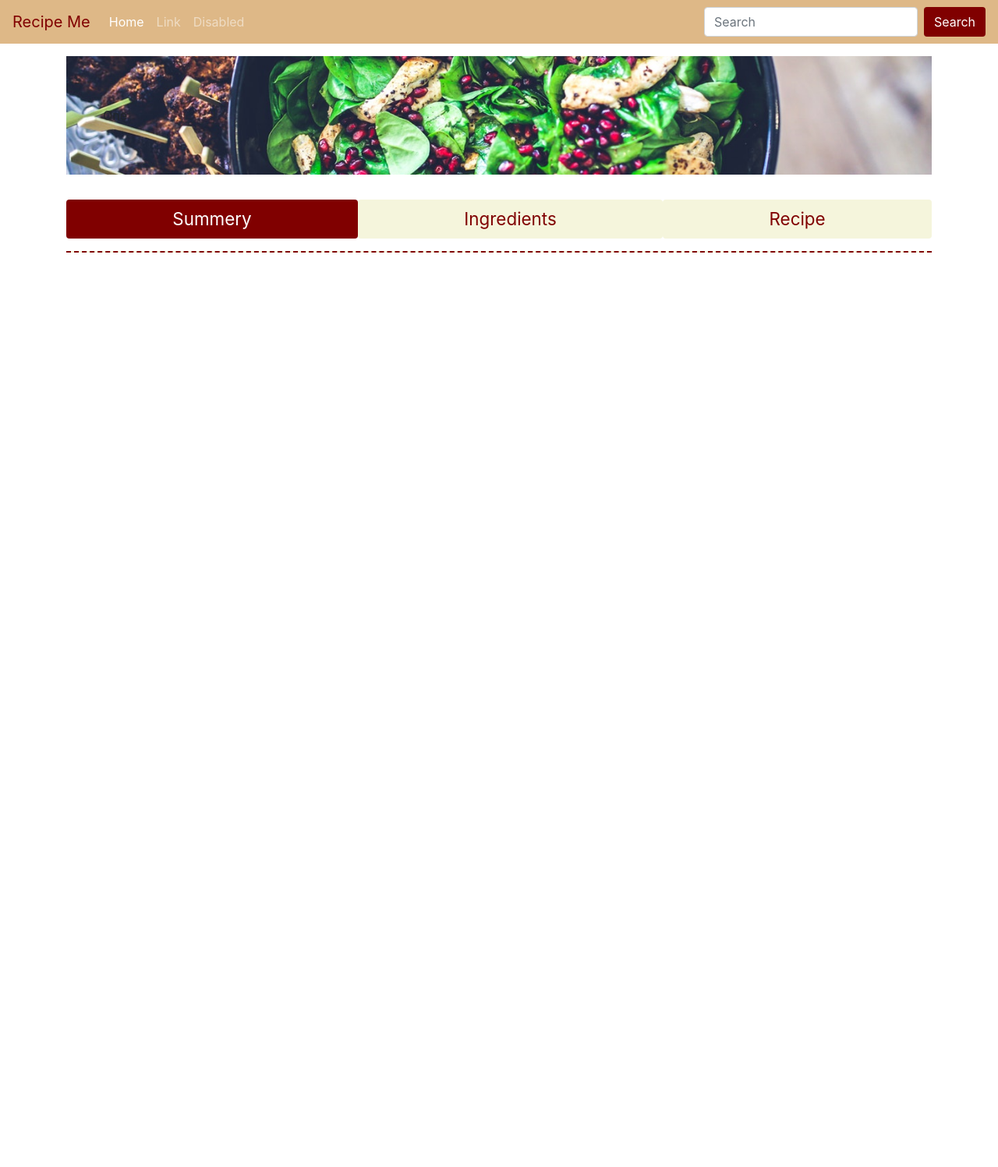
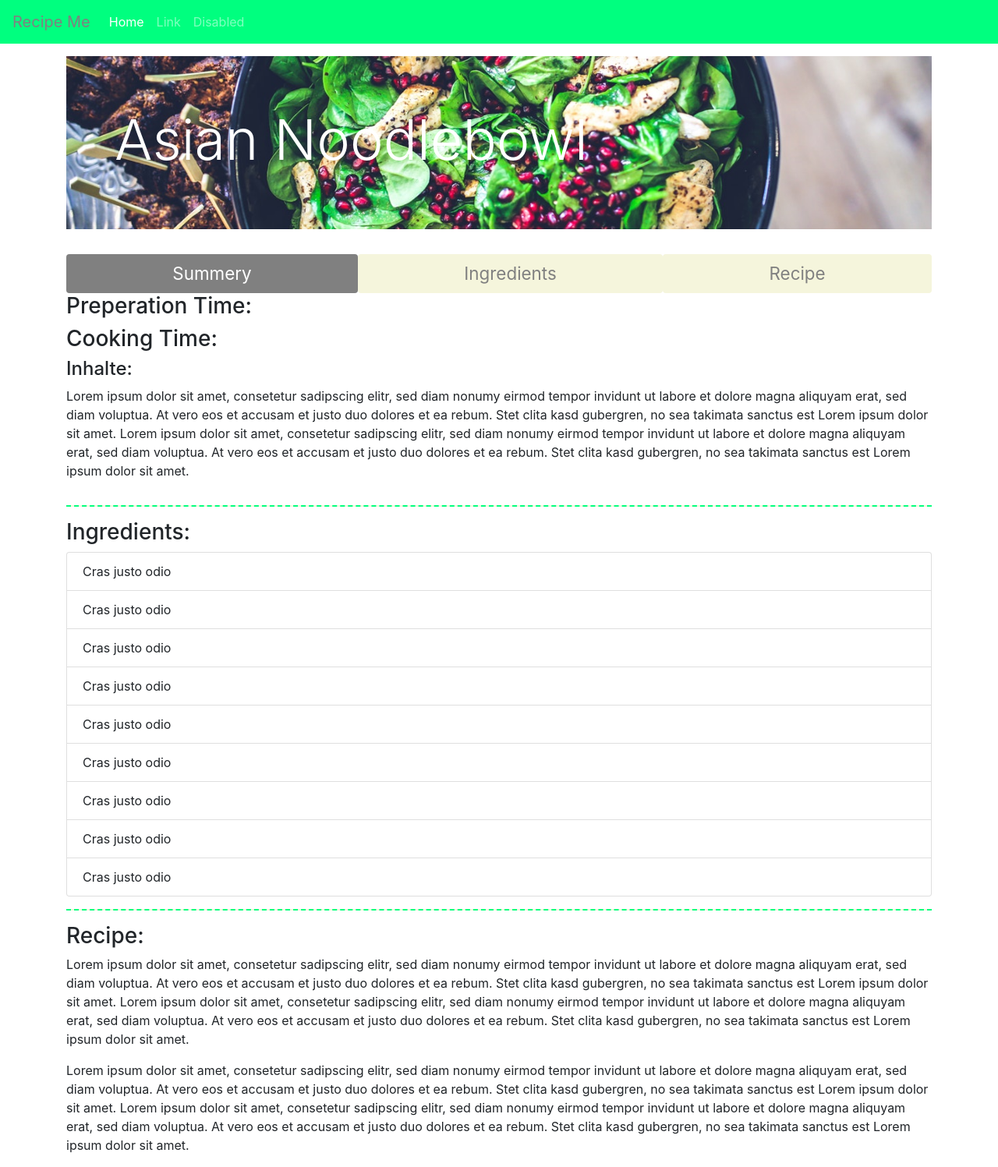
Before and after one commit to lalofee/Project_3, a PHP site: page / in a window 1280 px wide. Shown: the whole page at 78% size. Before the commit the page ends 324 px from the top, so only its background shows below. Run offline with PHP 8.4, Linux system fonts and the light colour scheme; some libraries are stand-ins or nearby versions.

Commit message:
html/css main page

```diff
--- a/custom.css
+++ b/custom.css
@@ -6,12 +6,12 @@ body {
 }
 /* ###### CSS override styling the navbar #####  */
 .navbar-custom {
-    background-color: burlywood;
+    background-color: #00FF7F;
 }
 /* change the brand and text color */
 .navbar-custom .navbar-brand,
 .navbar-custom .navbar-text {
-    color: maroon;
+    color: grey;
 }
 /* change the link color */
 .navbar-custom .navbar-nav .nav-link {
@@ -24,7 +24,7 @@ body {
 }
 /* ########  Button Style override  ####### */
 .maroon-background {
-  background-color: #800000;
+  background-color: grey;
 }
 .white {
   color: #FFFFFF;
@@ -36,36 +36,36 @@ body {
 /* not active */
 .nav-pills .pill-1 .nav-link:not(.active) {
     background-color: beige;
-    color: maroon;
+    color: grey;
 }
 
 .nav-pills .pill-2 .nav-link:not(.active) {
     background-color: beige;
-    color: maroon;
+    color: grey;
 }
 
 .nav-pills .pill-3 .nav-link:not(.active) {
     background-color: beige;
-    color: maroon;
+    color: grey;
 }
 /* active (faded) */
 .nav-pills .pill-1 .nav-link {
-    background-color: maroon;
+    background-color: grey;
     color: white;
 }
 
 .nav-pills .pill-2 .nav-link {
-    background-color: maroon;
+    background-color: grey;
     color: white;
 }
 
 .nav-pills .pill-3 .nav-link {
-    background-color: maroon;
+    background-color: grey;
     color: white;
 }
 hr.style5 {
   background-color: beige;
-  border-top: 2px dashed #800000;
+  border-top: 2px dashed #00FF7F;
 }
 
 /* JUMBOTRON background image  */
--- a/index.php
+++ b/index.php
@@ -14,7 +14,7 @@
   </head>
   <body>
 
-
+<!-- #####################    FIXED NAVBAR     ############################ -->
     <nav class="navbar navbar-custom navbar-expand-md fixed-top">
       <a class="navbar-brand" href="#">Recipe Me</a>
       <button class="navbar-toggler" type="button" data-toggle="collapse" data-target="#navbarCollapse" aria-controls="navbarCollapse" aria-expanded="false" aria-label="Toggle navigation">
@@ -32,19 +32,23 @@
             <a class="nav-link disabled" href="#">Disabled</a>
           </li>
         </ul>
-        <form class="form-inline mt-2 mt-md-0">
-          <input class="form-control mr-sm-2" type="text" placeholder="Search" aria-label="Search">
-          <button class="btn maroon-background white my-2 my-sm-0" type="submit">Search</button>
-        </form>
       </div>
     </nav>
 
-    <main role="main" class="container">
+<main role="main" class="container">  <!-- MAIN CONTAINER  -->
 
  <!-- #####################    JUMBOTRON HEADER     ############################ -->
   <div class="container-full-bg" style="background-image:url('img/header.jpg');">
     <div class="container special">
-      <div class="jumbotron">One</div>
+      <div class="jumbotron">
+        <div class="container">
+          <div class="row">
+            <div class="col-s-12 col-md-12">
+          <h1 class="display-3 white">Asian Noodlebowl</h1>
+          </div>
+          </div>
+      </div>
+    </div>
   </div>
 </div>
 
@@ -63,7 +67,49 @@
     </ul>
   </div>
 
+
+<!-- #####################    SUMMARY     ############################ -->
+<div class="row" id="summary">
+  <div class="col-s-12 col-md-12 mt-6 mb-6">
+  <h3>Preperation Time:</h3>
+  <h3>Cooking Time:</h3>
+  <h4>Inhalte:</h4>
+  <p>Lorem ipsum dolor sit amet, consetetur sadipscing elitr, sed diam nonumy eirmod tempor invidunt ut labore et dolore magna aliquyam erat, sed diam voluptua. At vero eos et accusam et justo duo dolores et ea rebum. Stet clita kasd gubergren, no sea takimata sanctus est Lorem ipsum dolor sit amet. Lorem ipsum dolor sit amet, consetetur sadipscing elitr, sed diam nonumy eirmod tempor invidunt ut labore et dolore magna aliquyam erat, sed diam voluptua. At vero eos et accusam et justo duo dolores et ea rebum. Stet clita kasd gubergren, no sea takimata sanctus est Lorem ipsum dolor sit amet.</p>
+  </div>
+</div>
+
 <div><hr class="style5"></div>
+
+<!-- #####################    INGREDIENTS     ############################ -->
+<div class="row" id="ingredients">
+  <div class="col-s-12 col-md-12 mt-6 mb-6">
+    <h3>Ingredients:</h3>
+       <ul class="list-group">
+          <li class="list-group-item">Cras justo odio</li>
+          <li class="list-group-item">Cras justo odio</li>
+          <li class="list-group-item">Cras justo odio</li>
+          <li class="list-group-item">Cras justo odio</li>
+          <li class="list-group-item">Cras justo odio</li>
+          <li class="list-group-item">Cras justo odio</li>
+          <li class="list-group-item">Cras justo odio</li>
+          <li class="list-group-item">Cras justo odio</li>
+          <li class="list-group-item">Cras justo odio</li>
+        </ul>
+  </div>
+</div>
+
+<div><hr class="style5"></div>
+
+<!-- #####################    RECIPE     ############################ -->
+<div class="row" id="recipe">
+  <div class="col-s-12 col-md-12 mt-6 mb-6">
+    <h3>Recipe:</h3>
+  <p>Lorem ipsum dolor sit amet, consetetur sadipscing elitr, sed diam nonumy eirmod tempor invidunt ut labore et dolore magna aliquyam erat, sed diam voluptua. At vero eos et accusam et justo duo dolores et ea rebum. Stet clita kasd gubergren, no sea takimata sanctus est Lorem ipsum dolor sit amet. Lorem ipsum dolor sit amet, consetetur sadipscing elitr, sed diam nonumy eirmod tempor invidunt ut labore et dolore magna aliquyam erat, sed diam voluptua. At vero eos et accusam et justo duo dolores et ea rebum. Stet clita kasd gubergren, no sea takimata sanctus est Lorem ipsum dolor sit amet.</p>
+  <p>Lorem ipsum dolor sit amet, consetetur sadipscing elitr, sed diam nonumy eirmod tempor invidunt ut labore et dolore magna aliquyam erat, sed diam voluptua. At vero eos et accusam et justo duo dolores et ea rebum. Stet clita kasd gubergren, no sea takimata sanctus est Lorem ipsum dolor sit amet. Lorem ipsum dolor sit amet, consetetur sadipscing elitr, sed diam nonumy eirmod tempor invidunt ut labore et dolore magna aliquyam erat, sed diam voluptua. At vero eos et accusam et justo duo dolores et ea rebum. Stet clita kasd gubergren, no sea takimata sanctus est Lorem ipsum dolor sit amet.</p>
+  </div>
+</div>
+
+
 </main>
 
     <!-- Optional JavaScript -->
```
Lines whose indentation alone changed are shown as unchanged.
